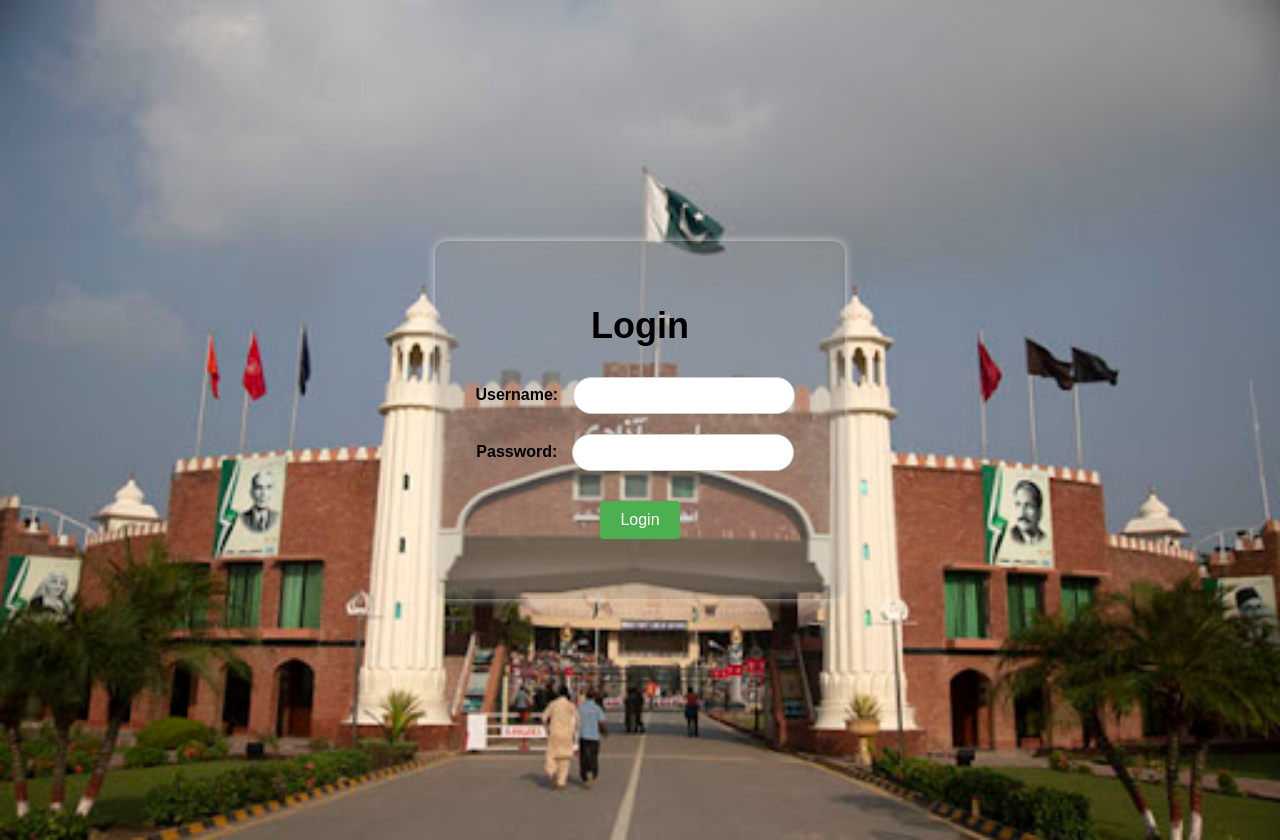
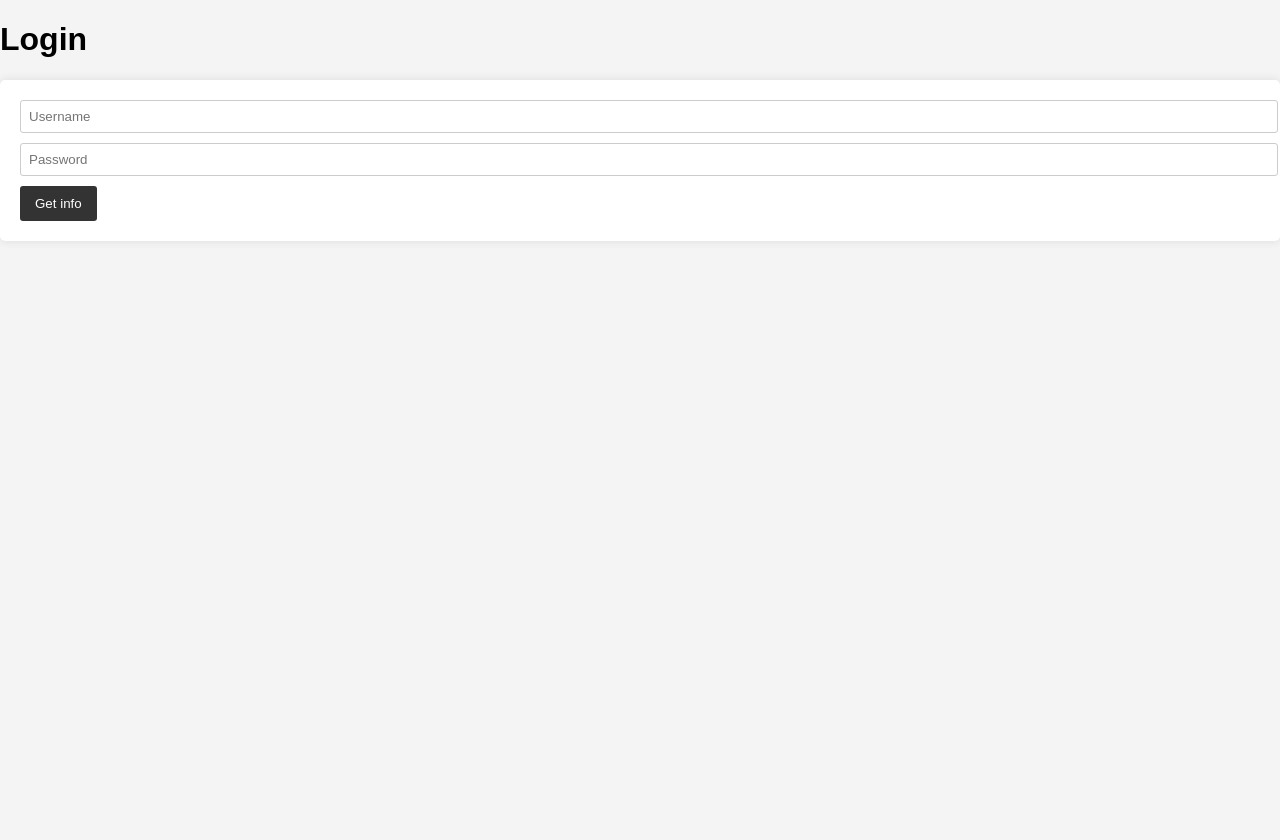
Before and after one commit to abilfazal/Wagah-System, a FastAPI app: template templates/login.html in a window 1280 px wide. After the commit the page ends 221 px from the top, so only its background shows below. Run offline with FastAPI, Linux system fonts and the light colour scheme; the template is opened without the code that fills it, so the values that code supplies are empty.

Commit message:
login.html
Kindly update the login.html I have added the new code.

```diff
--- a/templates/login.html
+++ b/templates/login.html
@@ -1,30 +1,21 @@
 <!DOCTYPE html>
-<html>
+<html lang="en">
 <head>
-    <title>Login</title>
-    <link rel="stylesheet" href="/static/login.css">
+    <meta charset="UTF-8">
+    <meta name="viewport" content="width=device-width, initial-scale=1.0">
+    <title>Login Page</title>
+    <link rel="stylesheet" href="styles.css">
 </head>
-    <body>
-        <div class="container">
-        <h1>
-            Login
-        </h1>
-        <form method="post" action="/login/">
-            <label for="username">
-                Username:
-            </label>
-            <input type="text" id="username" name="username"><br>
-            <label for="password">
-                Password:
-            </label>
-            <input type="password" id="password" name="password"><br>
-            <button type="submit">
-                Login
-            </button>
-            {% if error %}
-                <p style="color: red;">{{ error }}</p>
-            {% endif %}
-        </form>
+<body>
+    <div class="login-container">
+        <div class="login-box">
+            <h1>Login</h1>
+            <form>
+                <input type="text" placeholder="Username" required>
+                <input type="password" placeholder="Password" required>
+                <button type="submit">Get info</button>
+            </form>
+        </div>
     </div>
-    </body>
+</body>
 </html>
```
